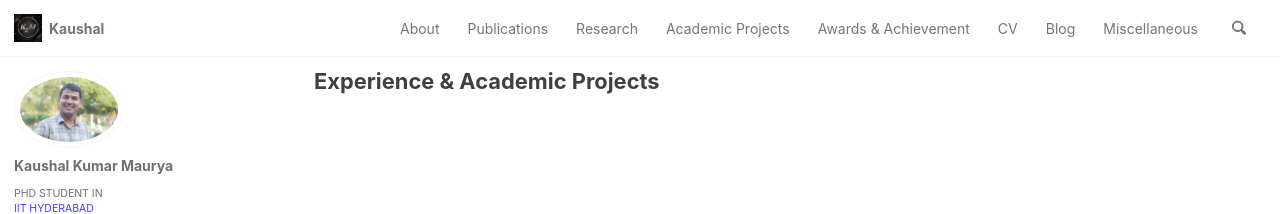
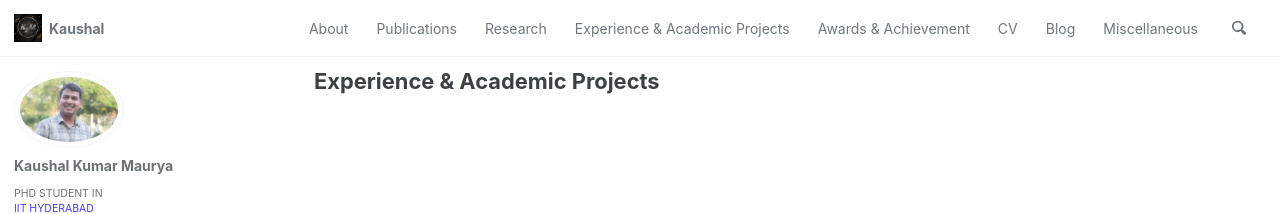
Before and after one commit to harshayelleni/harshayelleni.github.io, a Jekyll site: the page built from _pages/experience_academic_projects.md, in a window 1280 px wide. Shown: the top 214 px of the page. Built offline with Jekyll 4.4.1, drawn with Linux system fonts in a browser that asks for light colours; cached includes are drawn as plain includes.

Commit message:
doing modifications

```diff
--- a/_data/navigation.yml
+++ b/_data/navigation.yml
@@ -6,8 +6,8 @@ main:
     url: /publications/
   - title: "Research"
     url: /research/
-  - title: "Academic Projects"
-    url: /academic_projects/
+  - title: "Experience & Academic Projects"
+    url: /experience_academic_projects/
   - title: "Awards & Achievement"
     url: /awards/
   - title: "CV"
--- a/_pages/academic_projects.md
+++ b/_pages/experience_academic_projects.md
@@ -1,4 +1,4 @@
 ---
 title: "Experience & Academic Projects"
-permalink: /academic_projects/
+permalink: /experience_academic_projects/
 ---
```
